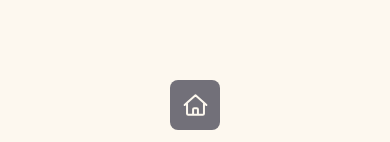
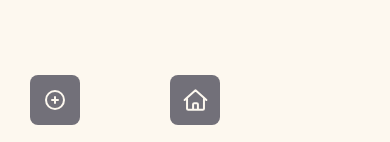
Before and after one commit to pleaseosaur/Entreprete, a React Native app: screen /Calendar in a window 390 px wide. Shown: the part 699-841 px from the top of the page. Built offline with nearby package versions, Linux system fonts and the light colour scheme.

Commit message:
minor update to calendar style

```diff
--- a/screens/Calendar/Calendar.js
+++ b/screens/Calendar/Calendar.js
@@ -3,7 +3,7 @@ import {View} from 'react-native';
 import BaseScreen from '../BaseScreen/BaseScreen';
 import {Calendar} from 'react-native-calendars';
 import {SquareButton} from '../../components/Button/Button';
-import {Home} from '../../components/Icons/Icons';
+import {Home, PlusCircle} from '../../components/Icons/Icons';
 import style from './style';
 
 const CalendarScreen = ({navigation}) => {
@@ -21,11 +21,25 @@ const CalendarScreen = ({navigation}) => {
       title="Calendar"
       canGoBack={true}
       goBack={() => navigation.goBack()}>
-      <View style={style.calendarContainer}>
-        <Calendar onDayPress={dayPress} />
-      </View>
-      <View style={style.buttonsContainer}>
-        <SquareButton handler={goHome} icon={<Home />}></SquareButton>
+      <View style={style.container}>
+        <View style={style.calendarContainer}>
+          <Calendar onDayPress={dayPress} />
+        </View>
+        {/* <View style={style.buttonsContainer}>
+              <View>
+                  <SquareButton icon={<PlusCircle />}></SquareButton>
+              </View>
+          <SquareButton handler={goHome} icon={<Home />}></SquareButton>
+        </View> */}
+          <View style={style.buttonsContainer}>
+            <View>
+                <SquareButton icon={<PlusCircle />}></SquareButton>
+            </View>
+            <View>
+                <SquareButton handler={goHome} icon={<Home />}></SquareButton>
+            </View>
+            <View style={style.buttonPlaceHolder}></View>
+          </View>
       </View>
     </BaseScreen>
   );
--- a/screens/Calendar/style.js
+++ b/screens/Calendar/style.js
@@ -2,6 +2,13 @@ import {StyleSheet} from "react-native";
 import palette from "../../styles/Common.styles";
 
 const style = StyleSheet.create({
+    container: {
+        marginVertical: 5,
+        marginHorizontal: 5,
+        paddingHorizontal: '5%',
+        flexDirection: 'column',
+        flex: 1
+    },
     calendarContainer: {
         flex: 1,
         justifyContent: "start",
@@ -9,9 +16,13 @@ const style = StyleSheet.create({
     },
     buttonsContainer: {
         flexDirection: 'row',
-        justifyContent: 'center',
+        justifyContent: 'space-between',
         marginBottom: 10,
-    }
+    },
+    buttonPlaceHolder: {
+        width: 50,
+        margin: 5,
+    },
 });
 
 export default style;
```
